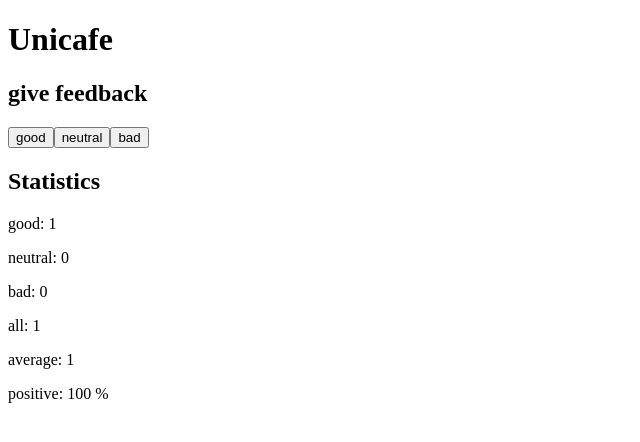
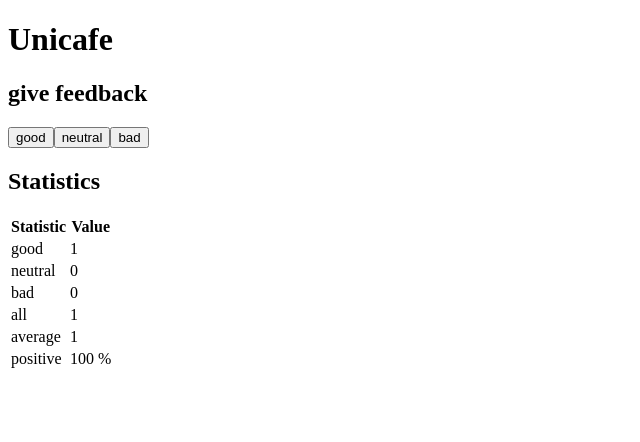
Before and after one commit to Lombardimn/FullStackOpen-course, a React (Vite) app in the folder Part-1/unicafe/: page / in a window 1280 px wide. Both pictures are taken after a click on the button "good". Shown: the top 442 px of the page, without its empty margins (0-640 px from the left). Built offline with nearby package versions, Linux system fonts and the light colour scheme.

Commit message:
1.11: unicafe, step 6

```diff
--- a/Part-1/unicafe/src/components/StatisticLine.jsx
+++ b/Part-1/unicafe/src/components/StatisticLine.jsx
@@ -1,5 +1,8 @@
 export const StatisticLine = ({ text, value }) => {
   return (
-    <p>{text}: {value}</p>
+      <tr>
+        <td>{text}</td>
+        <td>{value}</td>
+      </tr>
   )
 }
--- /dev/null
+++ b/Part-1/unicafe/src/components/StatisticTable.jsx
@@ -0,0 +1,29 @@
+import { StatisticLine } from "./StatisticLine"
+
+export const StatisticTable = ({ good, neutral, bad }) => {
+  const total = good + neutral + bad
+  const average = (good - bad) / total
+  const positive = (good / total) * 100
+
+  return (
+
+    <table>
+      <thead>
+        <tr>
+          <th>Statistic</th>
+          <th>Value</th>
+        </tr>
+      </thead>
+
+    <tbody>
+        <StatisticLine text="good" value={good} />
+        <StatisticLine text="neutral" value={neutral} />
+        <StatisticLine text="bad" value={bad} />
+        <StatisticLine text="all" value={total} />
+        <StatisticLine text="average" value={average} />
+        <StatisticLine text="positive" value={`${positive}
+        %`} />
+    </tbody>
+  </table>
+  )
+}
--- a/Part-1/unicafe/src/components/Statistics.jsx
+++ b/Part-1/unicafe/src/components/Statistics.jsx
@@ -1,22 +1,17 @@
-import { StatisticLine } from "./StatisticLine"
+import { StatisticTable } from "./StatisticTable"
 export const Statistics = ({ good, neutral, bad }) => {
-  const total = good + neutral + bad
-  const average = (good - bad) / total
-  const positive = (good / total) * 100
-
-  if(total === 0) {
+  if(good === 0 && neutral === 0 && bad === 0) {
     return <p>No feedback given</p>
   }
 
   return (
     <div>
       <h2>Statistics</h2>
-      <StatisticLine text="good" value={good} />
-      <StatisticLine text="neutral" value={neutral} />
-      <StatisticLine text="bad" value={bad} />
-      <StatisticLine text="all" value={total} />
-      <StatisticLine text="average" value={average} />
-      <StatisticLine text="positive" value={`${positive} %`} />
+      <StatisticTable
+        good={good}
+        neutral={neutral}
+        bad={bad}
+      />
     </div>
   )
 }
```
